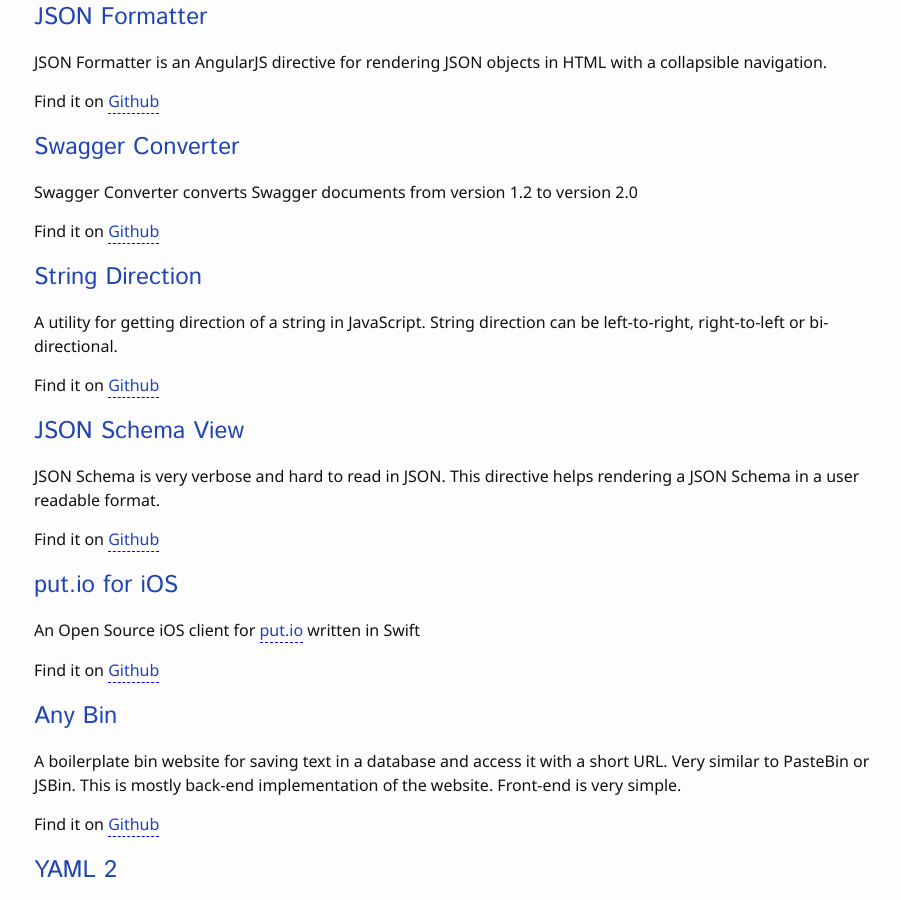
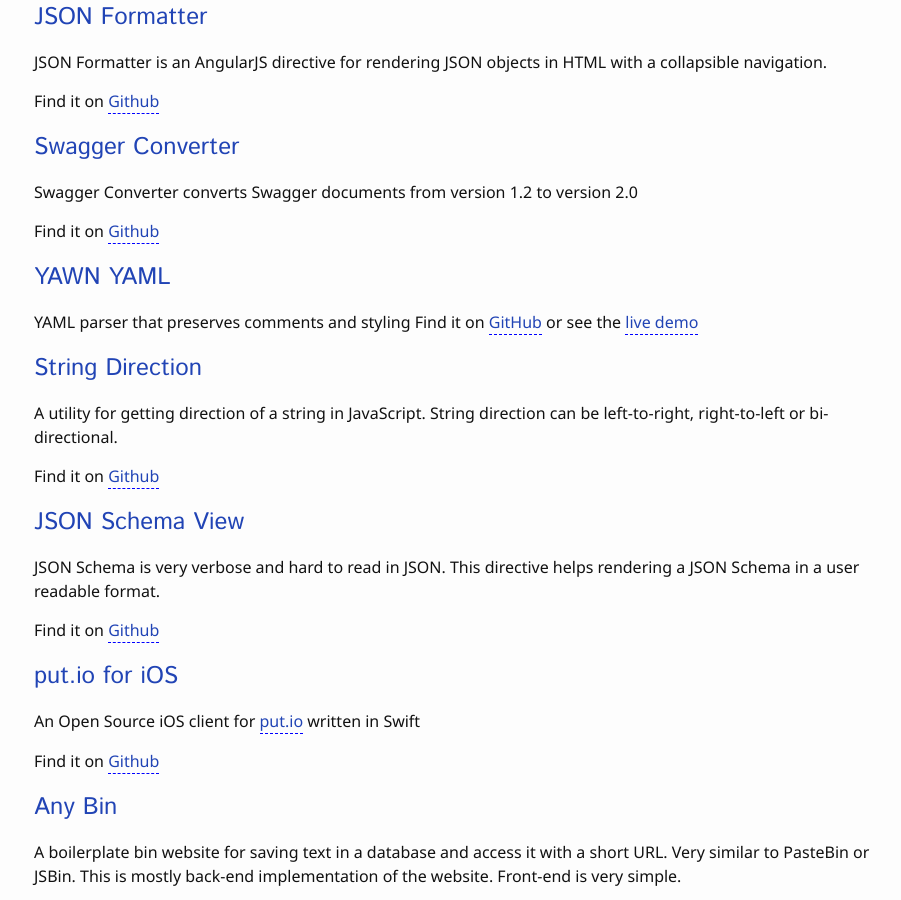
Before and after one commit to mohsen1/mohsen1.github.io, a Jekyll site: the page built from projects.md, in a window 1280 px wide and 900 px high, scrolled down 343 px. Shown: the whole window, without its empty margins (186-1087 px from the left). Built offline with Jekyll 4.4.1, drawn with Linux system fonts in a browser that asks for light colours; some web fonts are replaced.

Commit message:
Add YAWN to projects

```diff
--- a/projects.md
+++ b/projects.md
@@ -18,6 +18,10 @@
 Swagger Converter converts Swagger documents from version 1.2 to version 2.0
 
 Find it on [Github](https://github.com/apigee-127/swagger-converter)
+
+# [YAWN YAML](https://github.com/mohsen1/yawn-yaml)
+YAML parser that preserves comments and styling
+Find it on [GitHub](https://github.com/mohsen1/yawn-yaml) or see the [live demo](http://azimi.me/yawn-yaml/demo/index.html)
 
 # [String Direction](https://github.com/mohsen1/string-direction)
 A utility for getting direction of a string in JavaScript. String direction can be left-to-right, right-to-left or bi-directional.
```
